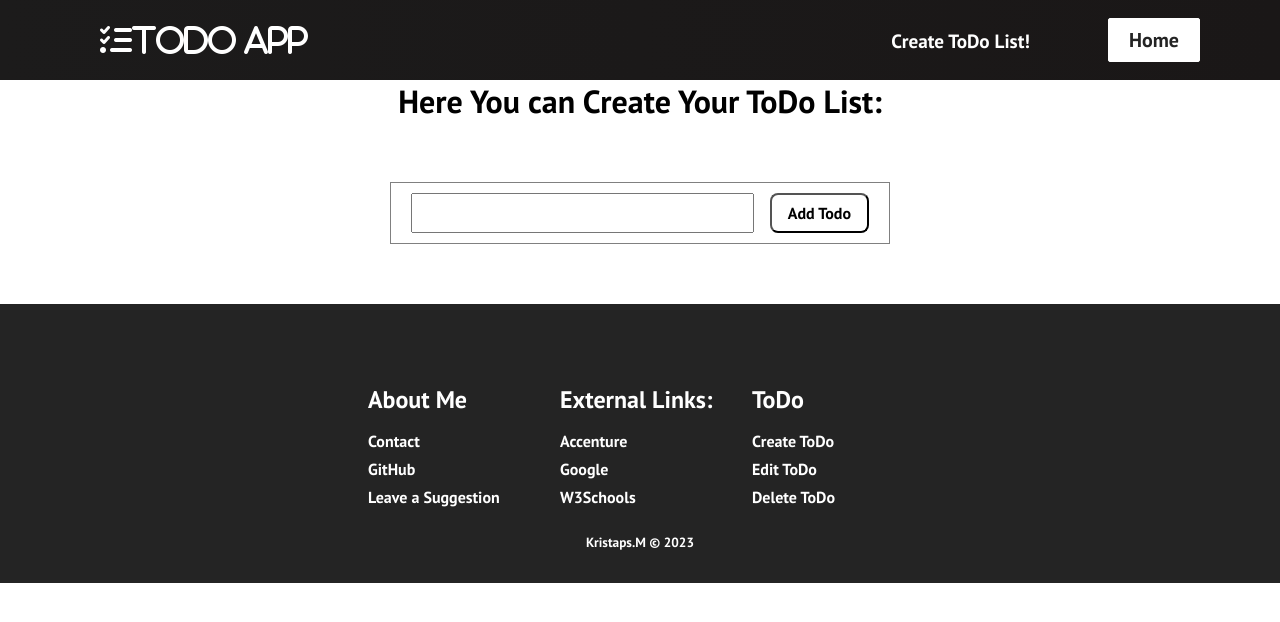
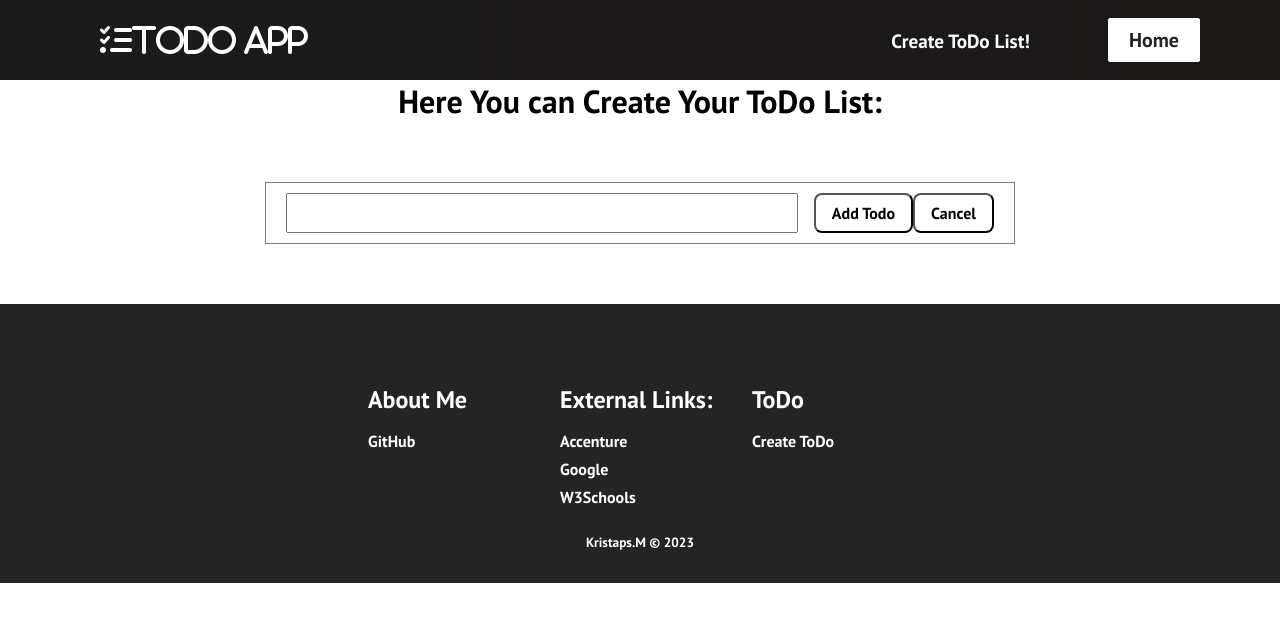
Before and after one commit to Kriishu/ToDo-app, a React (Create React App) app in the folder my-app/: page /pages/CreateTodo in a window 1280 px wide. Shown: the top 622 px of the page. Built offline with nearby package versions, Linux system fonts and the light colour scheme.

Commit message:
Polished up the ToDo,  Working on Search Bar and fixing the code.

```diff
--- a/my-app/package.json
+++ b/my-app/package.json
@@ -7,6 +7,7 @@
     "@testing-library/react": "^13.4.0",
     "@testing-library/user-event": "^13.5.0",
     "react": "^18.2.0",
+    "react-datetime": "^3.2.0",
     "react-dom": "^18.2.0",
     "react-icons": "^4.7.1",
     "react-router-dom": "^6.8.0",
--- a/my-app/src/components/Footer.js
+++ b/my-app/src/components/Footer.js
@@ -9,9 +9,7 @@ function Footer() {
         <div className='footer-link-wrapper'>
           <div class='footer-link-items'>
             <h2>About Me</h2>
-            <Link to='/pages/Contact'>Contact</Link>
             <Link to='https://github.com/Kriishu'>GitHub</Link>
-            <Link to='/pages/Suggestion'>Leave a Suggestion</Link>
           </div>
         </div>
         <div className='footer-link-wrapper'>
@@ -25,9 +23,7 @@ function Footer() {
         <div className='footer-link-wrapper'>
           <div class='footer-link-items'>
             <h2>ToDo</h2>
-            <Link to='/pages/ToDo'>Create ToDo</Link>
-            <Link to='/pages/ToDo'>Edit ToDo</Link>
-            <Link to='/pages/ToDo'>Delete ToDo</Link>
+            <Link to='/pages/CreateTodo'>Create ToDo</Link>
           </div>
         </div>
       </div>
--- a/my-app/src/components/HeroSection.css
+++ b/my-app/src/components/HeroSection.css
@@ -1,10 +1,4 @@
-video {
-  object-fit: cover;
-  width: 100%;
-  height: 100%;
-  position: fixed;
-  z-index: -1;
-}
+
 
 .hero-container {
    background: url('/public/images/img-home.jpg') center center/cover no-repeat;
--- a/my-app/src/components/HeroSection.js
+++ b/my-app/src/components/HeroSection.js
@@ -1,7 +1,6 @@
 import React from "react";
 
 import "../App.css";
-import { Button } from "./Button";
 import "./HeroSection.css";
 
 function HeroSection() {
@@ -10,15 +9,8 @@ function HeroSection() {
       <h1>Welcome to my Accenture Project</h1>
       <p>Here You Can See React app progress.</p>
       <p>Also Here you can create a ToDo List to keep track on your work! </p>
-      <div className="hero-btns">
-        <Button
-          className="btns"
-          buttonStyle="btn--outline"
-          buttonSize="btn--large"
-        >
-          Create ToDo List!
-        </Button>
-      </div>
+
+
     </div>
   );
 }
--- /dev/null
+++ b/my-app/src/components/Searchbar.css
@@ -0,0 +1,3 @@
+body {
+    height: auto;
+}
--- a/my-app/src/components/Todo.css
+++ b/my-app/src/components/Todo.css
@@ -2,8 +2,9 @@ h1 {
     text-align: center;
   }
   #todo-list {
-    width: 500px;
+    width: 750px;
     margin: 60px auto;
+
   }
   form, .todo {
     border: 1px solid grey;
@@ -25,6 +26,8 @@ h1 {
     flex-direction: column;
   }
 
+
+
   button {
     font-size: 16px;
     background-color: rgb(255, 255, 255);
@@ -33,16 +36,21 @@ h1 {
     border: 1px 1px;
     padding: 8px 16px;
     cursor: pointer;
+
   }
   button:hover {
     background-color: rgb(108, 108, 108);
+    color: #fff;
   }
   button:active {
-    background-color: rgb(130,35,21);
+    background-color: rgb(232, 35, 4);
+    color: #fff;
   }
   button:focus {
     outline: 0;
   }
+
+
   input[type='text'] { font-size: 20px; font-family: monospace; }
   .todo input[type="checkbox"] {
     transform: scale(1.8) translateY(1px);
@@ -53,12 +61,16 @@ h1 {
     padding: 4px;
   }
   .todo-text {
-    font-size: 24px;
-    line-height: 24px;
+    font-size: 20px;
+    line-height: 25px;
     margin-bottom: 16px;
     display: flex;
     align-items: center;
+
+
   }
+
+
   .todo-completed {
     display: flex;
     margin: 10px 0;
--- a/my-app/src/components/Todo.js
+++ b/my-app/src/components/Todo.js
@@ -1,5 +1,6 @@
 import React from "react";
 import "./Todo.css"
+import {useNavigate} from 'react-router-dom';
 
 
 
@@ -8,7 +9,13 @@ const Todo = () => {
   const [todo, setTodo] = React.useState("");
   const [todoEditing, setTodoEditing] = React.useState(null);
   const [editingText, setEditingText] = React.useState("");
+  const navigate = useNavigate();
 
+
+
+  const navigateHome = () => {
+    navigate('/');
+  };
 
   React.useEffect(() => {
     const json = localStorage.getItem("todos");
@@ -69,7 +76,11 @@ const Todo = () => {
           onChange={(e) => setTodo(e.target.value)}
           value={todo}
         />
+
         <button type="submit">Add Todo</button>
+        <div className="cancel-button">
+        <button onClick={navigateHome}>Cancel</button>
+        </div>
       </form>
       {todos.map((todo) => (
         <div key={todo.id} className="todo">
@@ -80,6 +91,8 @@ const Todo = () => {
               checked={todo.completed}
               onChange={() => toggleComplete(todo.id)}
             />
+
+
             {todo.id === todoEditing ? (
               <input
                 type="text"
@@ -95,9 +108,7 @@ const Todo = () => {
             ) : (
               <button onClick={() => setTodoEditing(todo.id)}>Edit</button>
             )}
-
             <button onClick={() => deleteTodo(todo.id)}>Delete</button>
-            <button onClick={"/"}>Cancel</button>
           </div>
         </div>
       ))}
--- a/my-app/src/components/pages/Home.js
+++ b/my-app/src/components/pages/Home.js
@@ -3,6 +3,7 @@ import "../../App.css";
 import Cards from "../Cards";
 import Footer from "../Footer";
 import HeroSection from "../HeroSection";
+
 
 function Home() {
   return (
```
Also changed, not shown: my-app/src/components/Searchbar.js (added), 1 other file (tests, documents, lock files or other folders).
